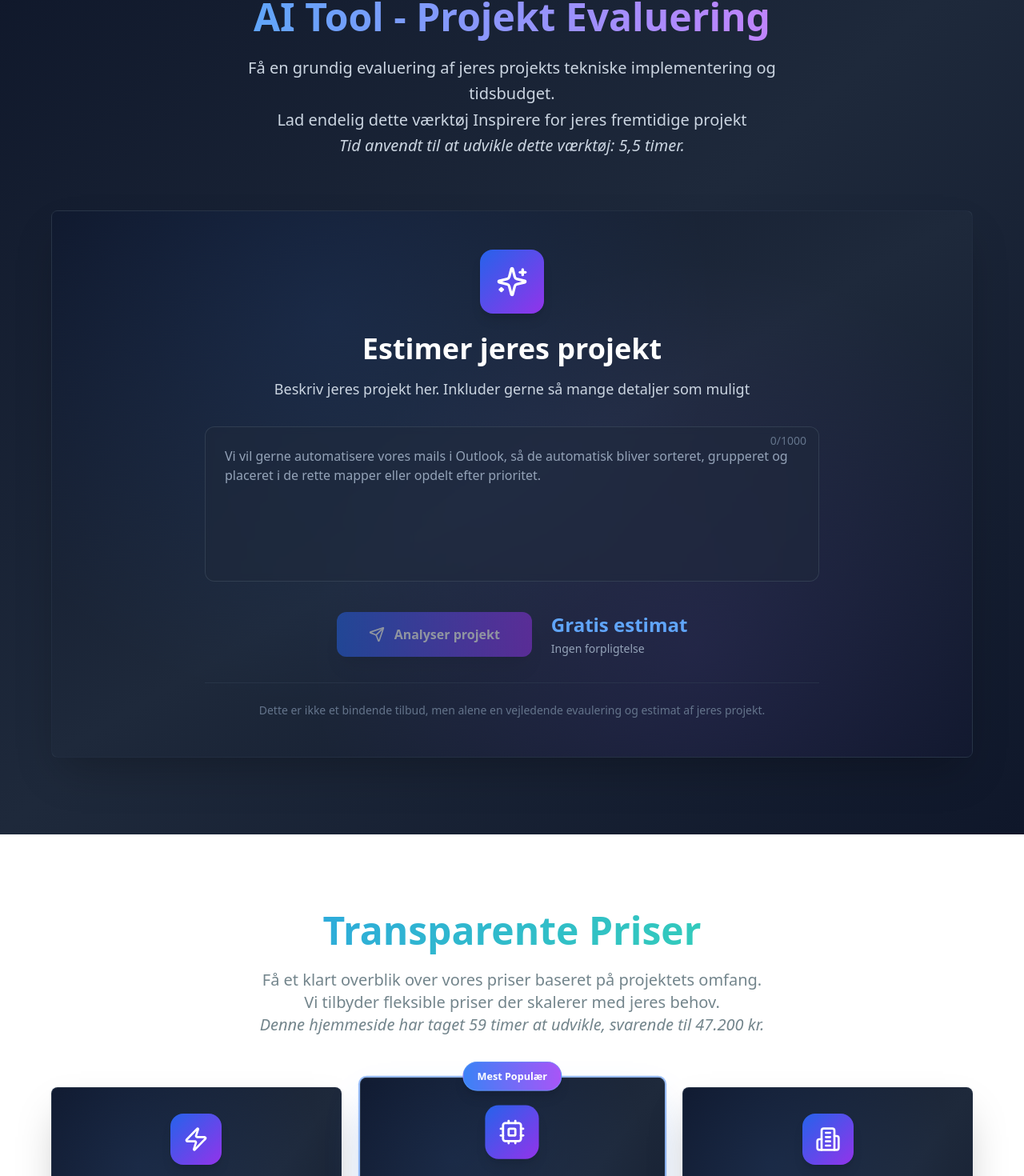
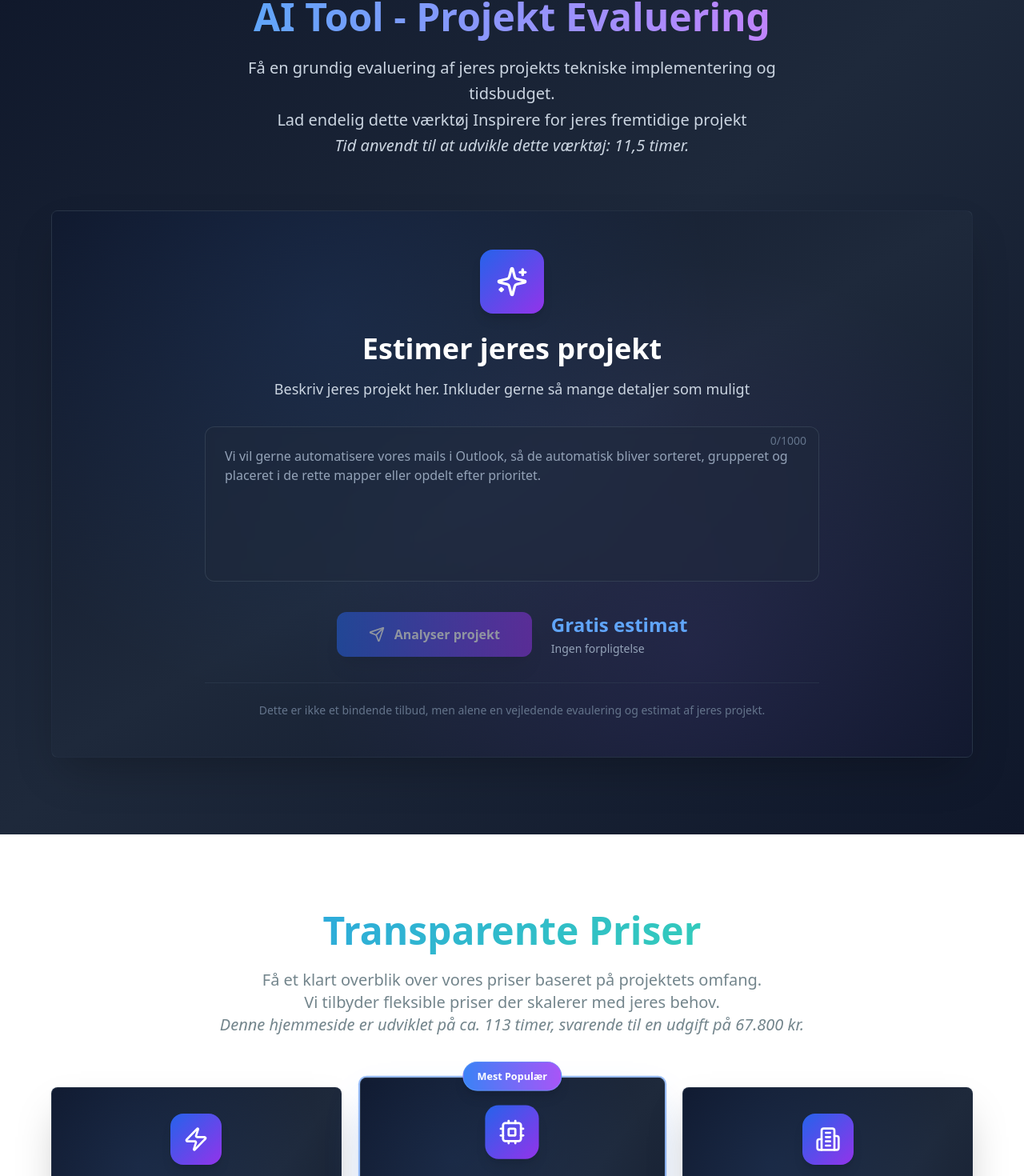
Before and after one commit to PValentinoo/PV-automations, a React (Vite) app: page / in a window 1280 px wide. Shown: the part 5653-7123 px from the top of the page at 80% size. Built offline with nearby package versions, Linux system fonts and the light colour scheme.

Commit message:
Pricing changes

```diff
--- a/src/components/AIProjectEvaluation.tsx
+++ b/src/components/AIProjectEvaluation.tsx
@@ -132,7 +132,7 @@ const AIProjectEvaluation = () => {
             <p className="text-xl text-slate-300 max-w-3xl mx-auto leading-relaxed">
               Få en grundig evaluering af jeres projekts tekniske implementering og tidsbudget. <br />
               Lad endelig dette værktøj Inspirere for jeres fremtidige projekt  <br />
-              <i>Tid anvendt til at udvikle dette værktøj: 5,5 timer.</i> <br />
+              <i>Tid anvendt til at udvikle dette værktøj: 11,5 timer.</i> <br />
 
             </p>
           </div>
--- a/src/components/PriceSection.tsx
+++ b/src/components/PriceSection.tsx
@@ -17,7 +17,7 @@ const PriceSection = () => {
             <p className="text-lg md:text-xl text-muted-foreground max-w-3xl mx-auto leading-relaxed">
               Få et klart overblik over vores priser baseret på projektets omfang. <br />
               Vi tilbyder fleksible priser der skalerer med jeres behov. <br />
-              <i>Denne hjemmeside har taget 59 timer at udvikle, svarende til 47.200 kr.</i> <br />
+              <i>Denne hjemmeside er udviklet på ca. 113 timer, svarende til en udgift på 67.800 kr.</i> <br />
             </p>
           </div>
 
```
